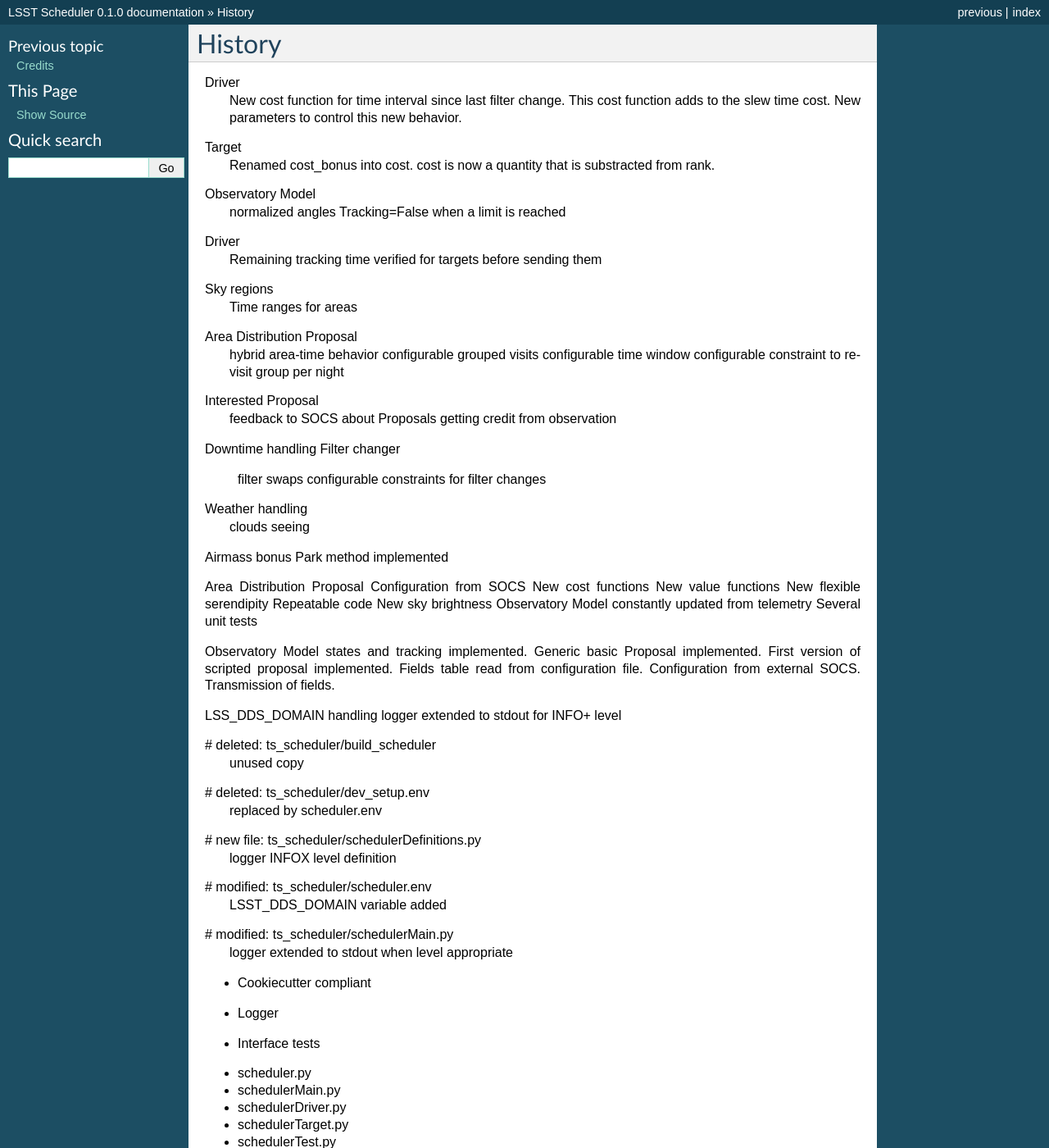
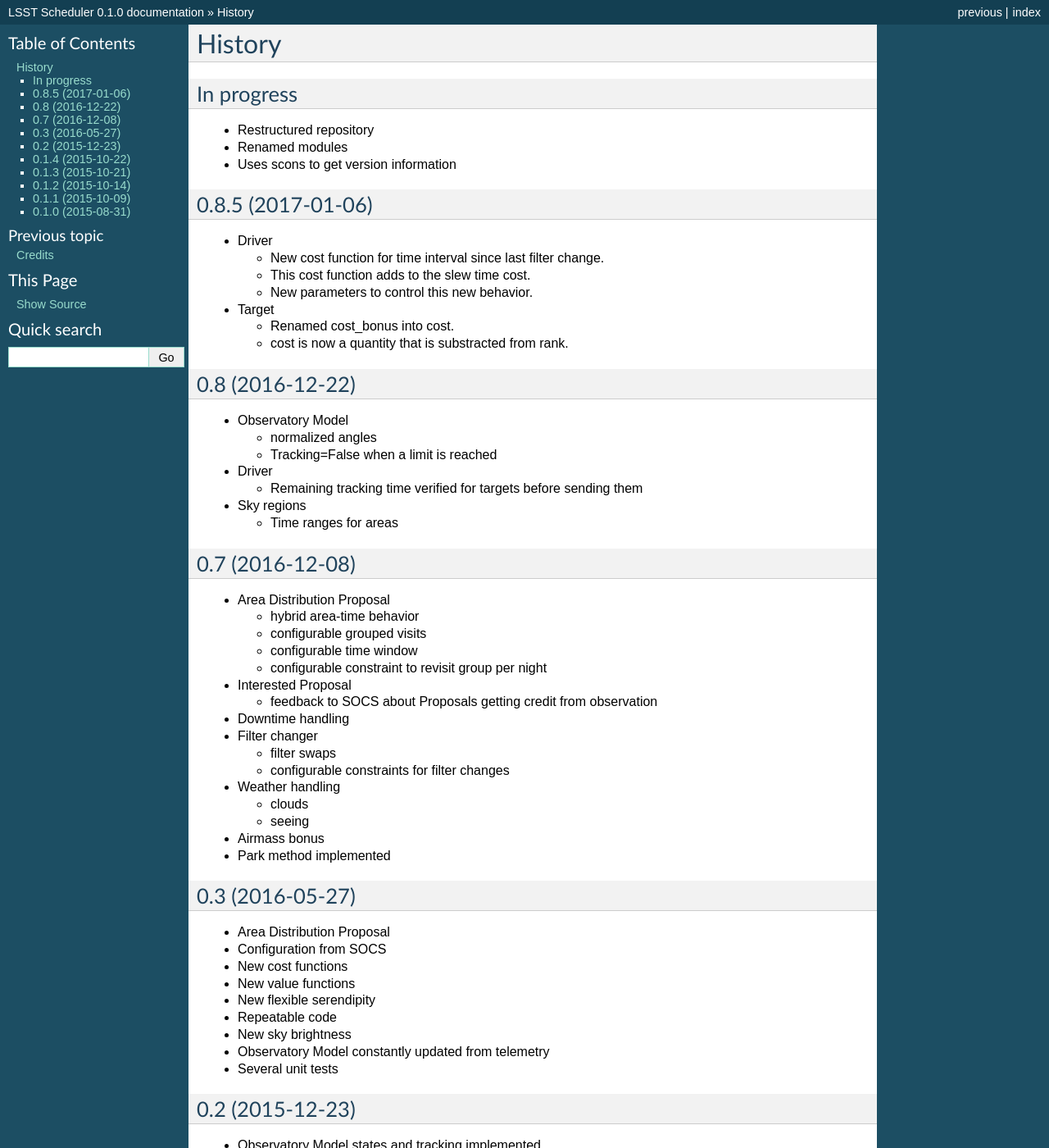
Before and after one commit to lsst-ts/ts_scheduler, a Sphinx documentation site: the page built from docs/history.rst, in a window 1280 px wide and 1400 px high. Shown: the whole window at 82% size. Built offline with Sphinx 7.4.7, drawn with Linux system fonts in a browser that asks for light colours; the version number is read from the project's files by our own code; some of the changed text lies outside the part shown.

```diff
--- a/HISTORY.rst
+++ b/HISTORY.rst
@@ -3,83 +3,101 @@
 History
 -------
 
-====================
+In progress
+===========
+
+* Restructured repository
+* Renamed modules
+* Uses scons to get version information
+
 0.8.5 (2017-01-06)
---------------------
+==================
 
-Driver
-    New cost function for time interval since last filter change.
-    This cost function adds to the slew time cost.
-    New parameters to control this new behavior.
-Target
-    Renamed cost_bonus into cost.
-    cost is now a quantity that is substracted from rank.
+* Driver
 
-====================
+  * New cost function for time interval since last filter change.
+  * This cost function adds to the slew time cost.
+  * New parameters to control this new behavior.
+
+* Target
+
+  * Renamed cost_bonus into cost.
+  * cost is now a quantity that is substracted from rank.
+
 0.8 (2016-12-22)
---------------------
+================
 
-Observatory Model
-    normalized angles
-    Tracking=False when a limit is reached
-Driver
-    Remaining tracking time verified for targets before sending them
-Sky regions
-    Time ranges for areas
+* Observatory Model
 
-====================
+  * normalized angles
+  * Tracking=False when a limit is reached
+
+* Driver
+
+  * Remaining tracking time verified for targets before sending them
+
+* Sky regions
+
+  * Time ranges for areas
+
 0.7 (2016-12-08)
---------------------
+================
 
-Area Distribution Proposal
-    hybrid area-time behavior
-    configurable grouped visits
-    configurable time window
-    configurable constraint to revisit group per night
-Interested Proposal
-    feedback to SOCS about Proposals getting credit from observation
-Downtime handling
-Filter changer
-    filter swaps
-    configurable constraints for filter changes
-Weather handling
-    clouds
-    seeing
-Airmass bonus
-Park method implemented
+* Area Distribution Proposal
 
-====================
+  * hybrid area-time behavior
+  * configurable grouped visits
+  * configurable time window
+  * configurable constraint to revisit group per night
+
+* Interested Proposal
+
+  * feedback to SOCS about Proposals getting credit from observation
+
+* Downtime handling
+
+* Filter changer
+
+  * filter swaps
+  * configurable constraints for filter changes
+
+* Weather handling
+
+  * clouds
+  * seeing
+
+* Airmass bonus
+
+* Park method implemented
+
 0.3 (2016-05-27)
---------------------
+================
 
-Area Distribution Proposal
-Configuration from SOCS
-New cost functions
-New value functions
-New flexible serendipity
-Repeatable code
-New sky brightness
-Observatory Model constantly updated from telemetry
-Several unit tests
+* Area Distribution Proposal
+* Configuration from SOCS
+* New cost functions
+* New value functions
+* New flexible serendipity
+* Repeatable code
+* New sky brightness
+* Observatory Model constantly updated from telemetry
+* Several unit tests
 
-====================
 0.2   (2015-12-23)
---------------------
+==================
 
-Observatory Model states and tracking implemented.
-Generic basic Proposal implemented.
-First version of scripted proposal implemented.
-Fields table read from configuration file.
-Configuration from external SOCS.
-Transmission of fields.
+* Observatory Model states and tracking implemented.
+* Generic basic Proposal implemented.
+* First version of scripted proposal implemented.
+* Fields table read from configuration file.
+* Configuration from external SOCS.
+* Transmission of fields.
 
-
-====================
 0.1.4 (2015-10-22)
---------------------
+==================
 
 LSS_DDS_DOMAIN handling
-logger extended to stdout for INFO+ level
+logger extended to stdout for INFO* level
 
 #	deleted:    ts_scheduler/build_scheduler
     unused copy
@@ -94,29 +112,25 @@ logger extended to stdout for INFO+ level
 #	modified:   ts_scheduler/schedulerMain.py
     logger extended to stdout when level appropriate
 
-====================
 0.1.3 (2015-10-21)
---------------------
+==================
 * Cookiecutter compliant
 
-====================
 0.1.2 (2015-10-14)
---------------------
+==================
 * Logger
 
-====================
 0.1.1 (2015-10-09)
---------------------
+==================
 * Interface tests
 
-+ scheduler.py
-+ schedulerMain.py
-+ schedulerDriver.py
-+ schedulerTarget.py
-+ schedulerTest.py
-+ build_scheduler
+* scheduler.py
+* schedulerMain.py
+* schedulerDriver.py
+* schedulerTarget.py
+* schedulerTest.py
+* build_scheduler
 
-====================
 0.1.0 (2015-08-31)
---------------------
+==================
 * First release on ts_scheduler repository.
--- a/docs/conf.py
+++ b/docs/conf.py
@@ -40,7 +40,8 @@ import lsst.ts.scheduler
 
 # Add any Sphinx extension module names here, as strings. They can be
 # extensions coming with Sphinx (named 'sphinx.ext.*') or your custom ones.
-extensions = ['sphinx.ext.autodoc', 'sphinx.ext.viewcode']
+extensions = ['sphinx.ext.autodoc', 'sphinx.ext.autosummary',
+              'sphinx.ext.napoleon', 'sphinx.ext.viewcode']
 
 # Add any paths that contain templates here, relative to this directory.
 templates_path = ['_templates']
--- a/docs/contributing.rst
+++ /dev/null
@@ -1 +0,0 @@
-.. include:: ../CONTRIBUTING.rst
```
Also changed, not shown: docs/index.rst (+9 -2 lines), 3 other files.
